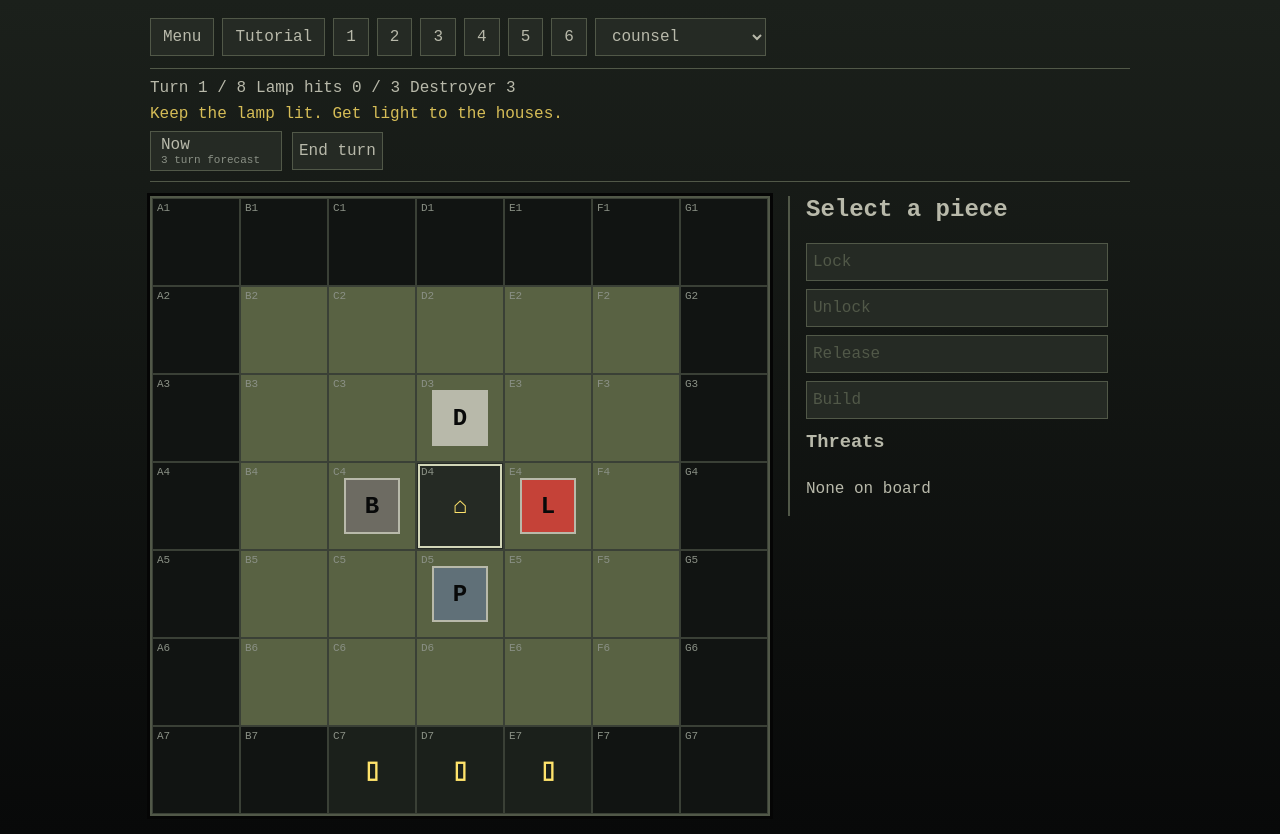
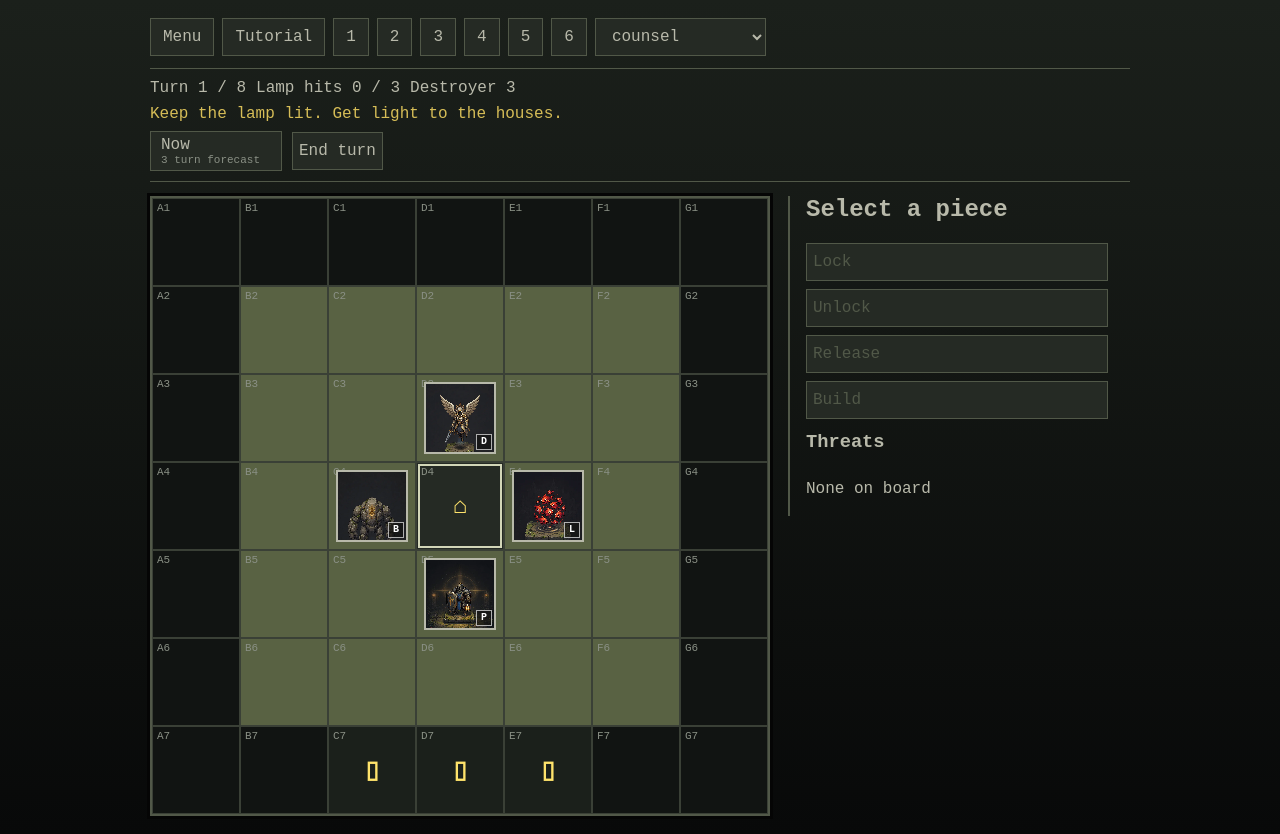
Before and after one commit to NipuniThakshila2000/city-on-a-hill, a React (Vite) app: page / in a window 1280 px wide. Both pictures are taken after a click on the button "CONTINUE". Built offline with nearby package versions, Linux system fonts and the light colour scheme.

Commit message:
Show character images in game

```diff
--- a/src/ui/Piece.module.css
+++ b/src/ui/Piece.module.css
@@ -1,14 +1,38 @@
 .piece {
   position: absolute;
-  inset: 18%;
+  inset: 8%;
   display: grid;
   place-items: center;
   border: 2px solid var(--c-grey-2);
+  overflow: hidden;
   background: var(--c-stone);
   color: var(--c-ink);
   font-size: 24px;
   font-weight: 700;
   transition: transform 120ms linear;
+}
+
+.image {
+  width: 100%;
+  height: 100%;
+  object-fit: cover;
+  pointer-events: none;
+  user-select: none;
+}
+
+.label {
+  position: absolute;
+  right: 2px;
+  bottom: 2px;
+  min-width: 16px;
+  height: 16px;
+  display: grid;
+  place-items: center;
+  border: 1px solid rgba(255, 255, 255, 0.65);
+  background: rgba(20, 20, 18, 0.72);
+  color: #fff;
+  font-size: 10px;
+  line-height: 1;
 }
 
 .protector {
--- a/src/ui/Piece.tsx
+++ b/src/ui/Piece.tsx
@@ -1,6 +1,17 @@
 import { PIECE_LABELS } from "../game/constants";
-import type { Piece as PieceType } from "../game/types";
+import binderSrc from "../assets/characters/binder.webp";
+import destroyerSrc from "../assets/characters/destroyer.webp";
+import looserSrc from "../assets/characters/looser.webp";
+import protectorSrc from "../assets/characters/protector.webp";
+import type { Piece as PieceType, PieceId } from "../game/types";
 import styles from "./Piece.module.css";
+
+const PIECE_IMAGES: Record<PieceId, string> = {
+  protector: protectorSrc,
+  destroyer: destroyerSrc,
+  binder: binderSrc,
+  looser: looserSrc
+};
 
 export default function Piece({ piece, selected }: { piece: PieceType; selected: boolean }) {
   if (!piece.alive) return null;
@@ -8,8 +19,9 @@ export default function Piece({ piece, selected }: { piece: PieceType; selected:
     .filter(Boolean)
     .join(" ");
   return (
-    <span className={classes} aria-label={piece.id}>
-      {PIECE_LABELS[piece.id]}
+    <span className={classes} aria-label={`${piece.id} ${PIECE_LABELS[piece.id]}`}>
+      <img className={styles.image} src={PIECE_IMAGES[piece.id]} alt="" draggable={false} />
+      <span className={styles.label}>{PIECE_LABELS[piece.id]}</span>
     </span>
   );
 }
```
